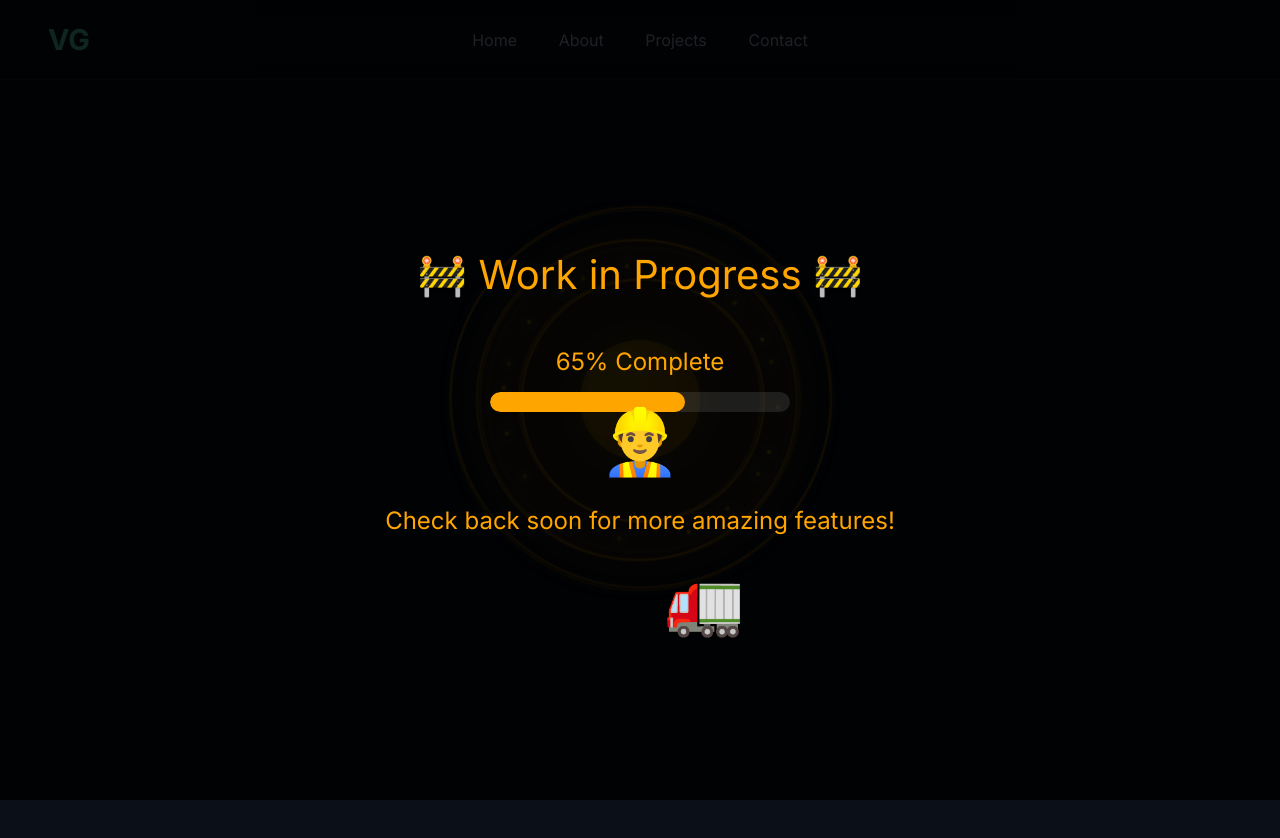
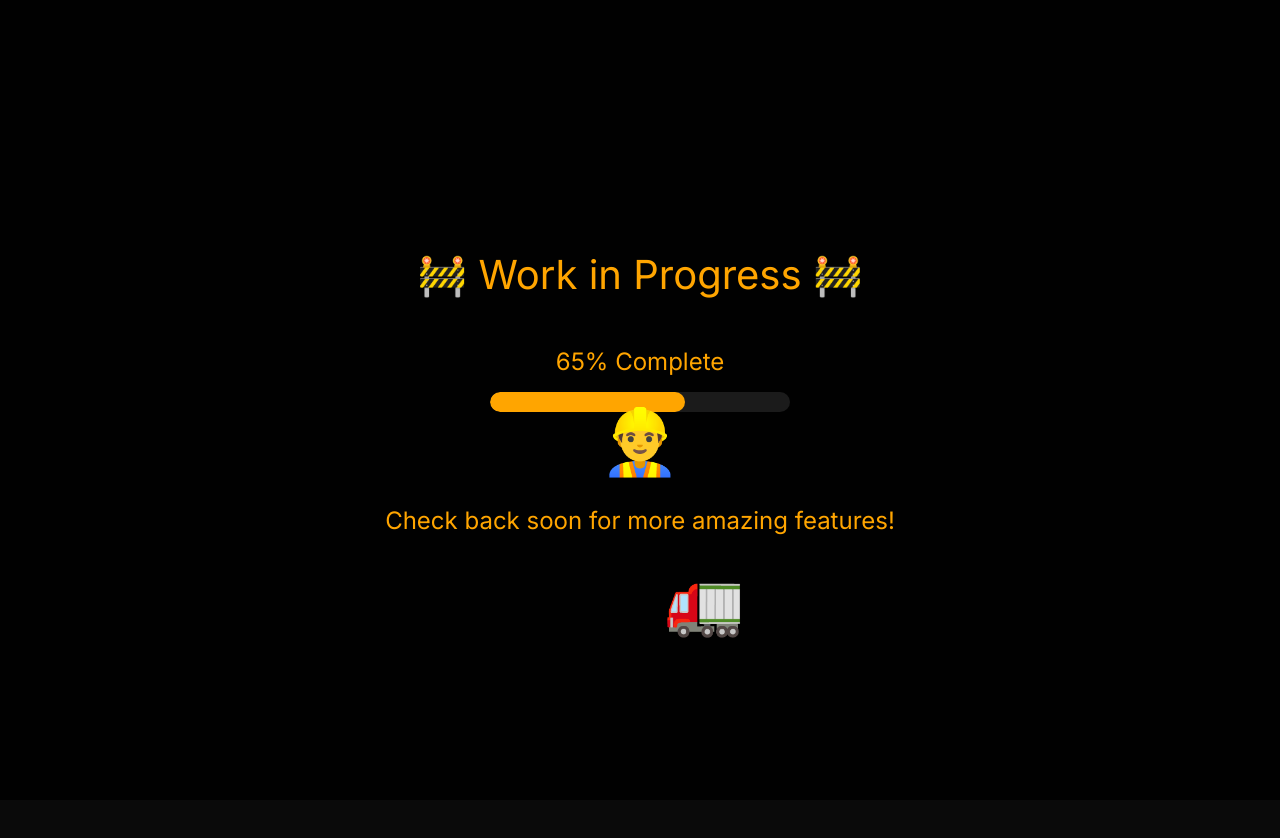
Before and after one commit to iamrealvinnu/my-portfolio, a React (Create React App) app: page / in a window 1280 px wide. Shown: the top 838 px of the page. After the commit the page ends 800 px from the top, so only its background shows below. Built offline with nearby package versions, Linux system fonts and the light colour scheme.

Commit message:
Add construction overlay animation with progress indicator

```diff
--- a/src/App.js
+++ b/src/App.js
@@ -1,25 +1,13 @@
-import React, { useState, useEffect } from 'react';
-import { BrowserRouter as Router } from 'react-router-dom';
-import AppContent from './components/AppContent';
+import React from 'react';
 import ConstructionOverlay from './components/ConstructionOverlay';
 
 function App() {
-  const [showOverlay, setShowOverlay] = useState(true);
-
-  useEffect(() => {
-    // Hide overlay after 8 seconds (matching animation duration)
-    const timer = setTimeout(() => {
-      setShowOverlay(false);
-    }, 8000);
-
-    return () => clearTimeout(timer);
-  }, []);
-
+  // Remove all state management and just render the overlay
   return (
-    <Router>
-      {showOverlay && <ConstructionOverlay />}
-      <AppContent />
-    </Router>
+    <>
+      <ConstructionOverlay />
+      {/* Your existing app content */}
+    </>
   );
 }
 
--- a/src/components/ConstructionOverlay.js
+++ b/src/components/ConstructionOverlay.js
@@ -1,17 +1,5 @@
 import React from 'react';
 import styled, { keyframes } from 'styled-components';
-
-const constructionAnimation = keyframes`
-  0% {
-    transform: translateY(-100%);
-  }
-  10%, 90% {
-    transform: translateY(0);
-  }
-  100% {
-    transform: translateY(-100%);
-  }
-`;
 
 const digAnimation = keyframes`
   0% { transform: translateY(0); }
@@ -39,8 +27,23 @@ const OverlayContainer = styled.div`
   justify-content: center;
   align-items: center;
   color: #FFA500;
-  animation: ${constructionAnimation} 8s ease-in-out;
-  animation-fill-mode: forwards;
+`;
+
+const DismissButton = styled.button`
+  position: absolute;
+  top: 20px;
+  right: 20px;
+  padding: 8px 16px;
+  background: #FFA500;
+  border: none;
+  border-radius: 4px;
+  color: black;
+  cursor: pointer;
+  font-weight: bold;
+
+  &:hover {
+    background: #FF8C00;
+  }
 `;
 
 const ConstructionText = styled.div`
@@ -87,7 +90,7 @@ const ProgressBar = styled.div`
   }
 `;
 
-const ConstructionOverlay = () => {
+const ConstructionOverlay = ({ onDismiss }) => {
   return (
     <OverlayContainer>
       <ConstructionText>
@@ -98,6 +101,11 @@ const ConstructionOverlay = () => {
       <WorkerEmoji>👷‍♂️</WorkerEmoji>
       <Bulldozer>🚛</Bulldozer>
       <ProgressText>Check back soon for more amazing features!</ProgressText>
+      {onDismiss && (
+        <DismissButton onClick={onDismiss}>
+          Continue to Site →
+        </DismissButton>
+      )}
     </OverlayContainer>
   );
 };
```
